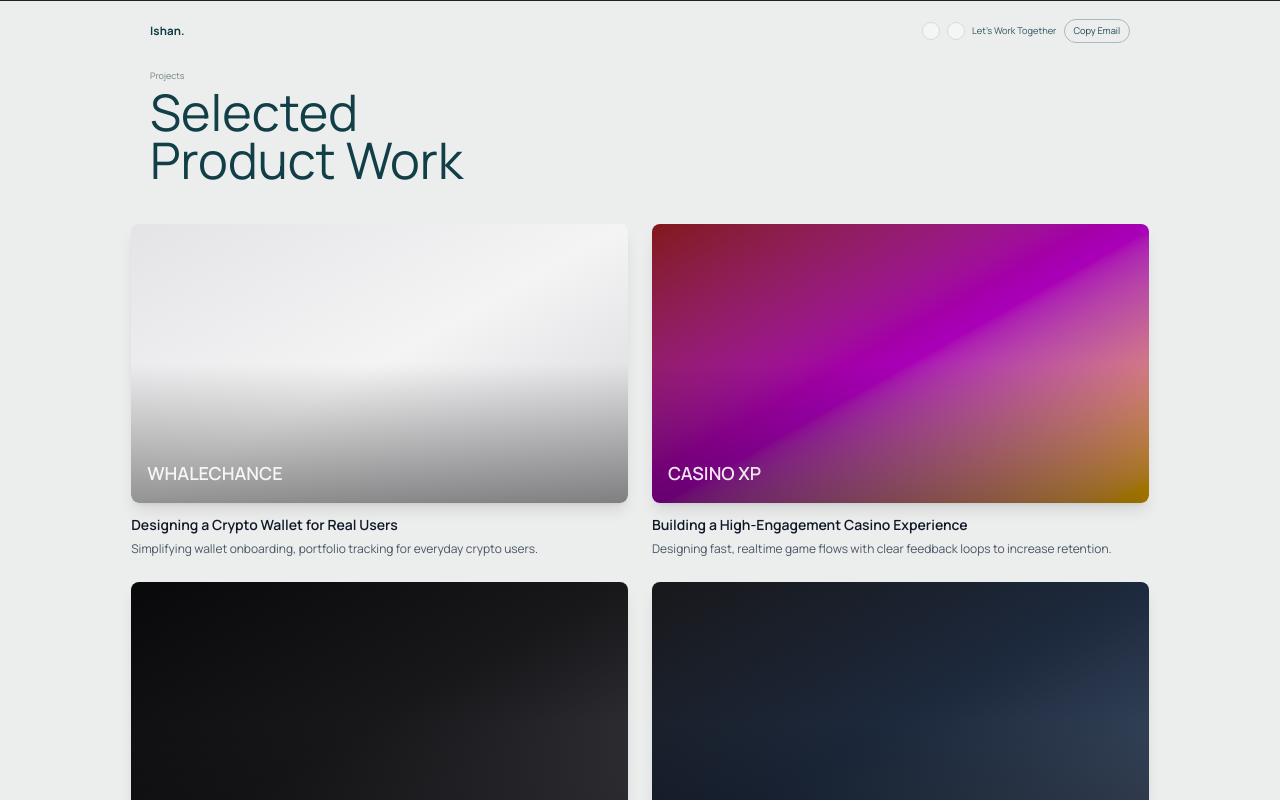
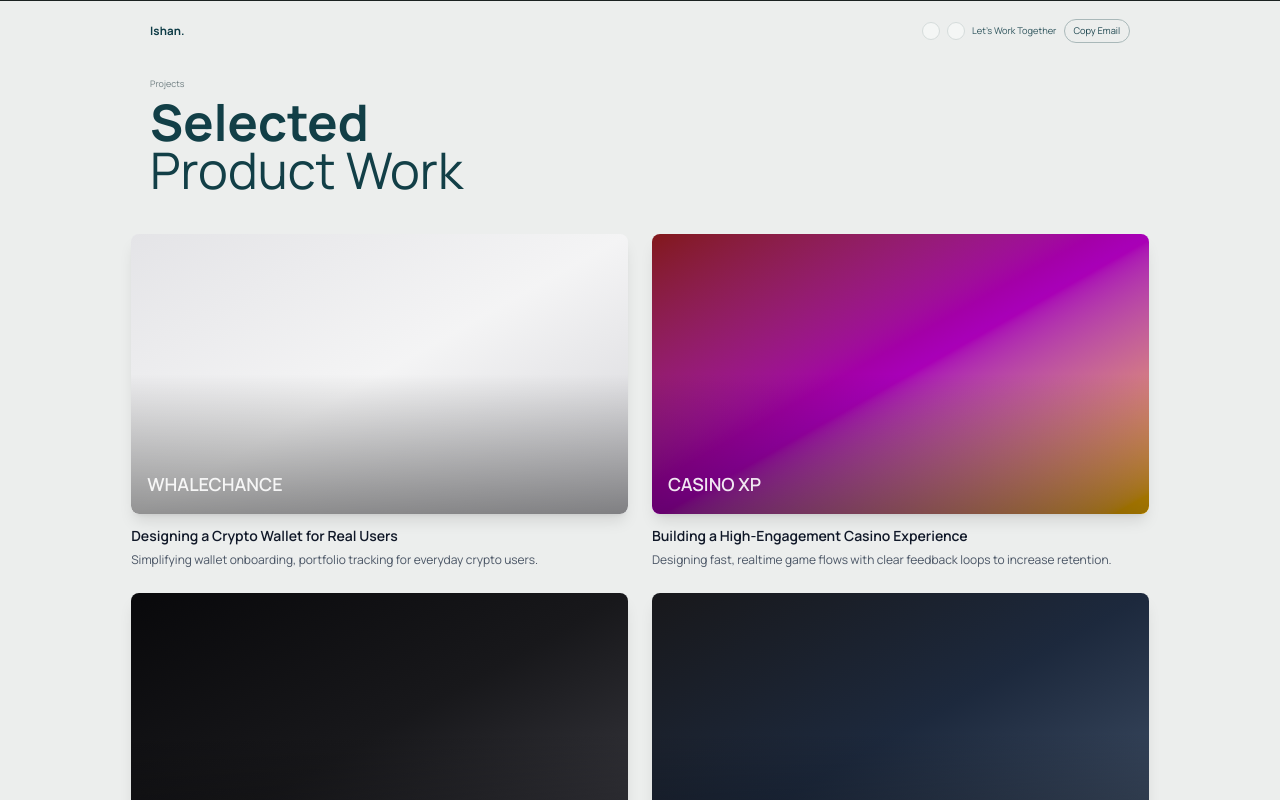
Before and after one commit to kushan00/ishan-portfolio, a Next.js app: page /projects in a window 1280 px wide. Shown: the top 800 px of the page. Built offline with nearby package versions, Linux system fonts and the light colour scheme.

Commit message:
update Selected Product section

```diff
--- a/app/globals.css
+++ b/app/globals.css
@@ -186,8 +186,17 @@ body {
 
 .showcase-label {
   margin: 0;
+  display: inline-flex;
+  align-items: center;
+  gap: 0.35rem;
   font-size: 0.56rem;
   color: #6e7d80;
+}
+
+.showcase-bullet {
+  color: #123f47;
+  font-size: 0.7rem;
+  line-height: 1;
 }
 
 .showcase-row {
--- a/app/page.tsx
+++ b/app/page.tsx
@@ -103,10 +103,13 @@ export default function Home() {
       </section>
 
       <section className="showcase-head reveal-up delay-2">
-        <p className="showcase-label">Showcase</p>
+        <p className="showcase-label">
+          <span className="showcase-bullet" aria-hidden="true"></span>
+          Showcase
+        </p>
         <div className="showcase-row">
           <h2>
-            Selected
+            <strong>Selected</strong>
             <br />
             Product Work
           </h2>
--- a/app/projects/page.tsx
+++ b/app/projects/page.tsx
@@ -65,7 +65,7 @@ export default function ProjectsPage() {
         <p className="showcase-label">Projects</p>
         <div className="showcase-row">
           <h2>
-            Selected
+            <strong>Selected</strong>
             <br />
             Product Work
           </h2>
```
